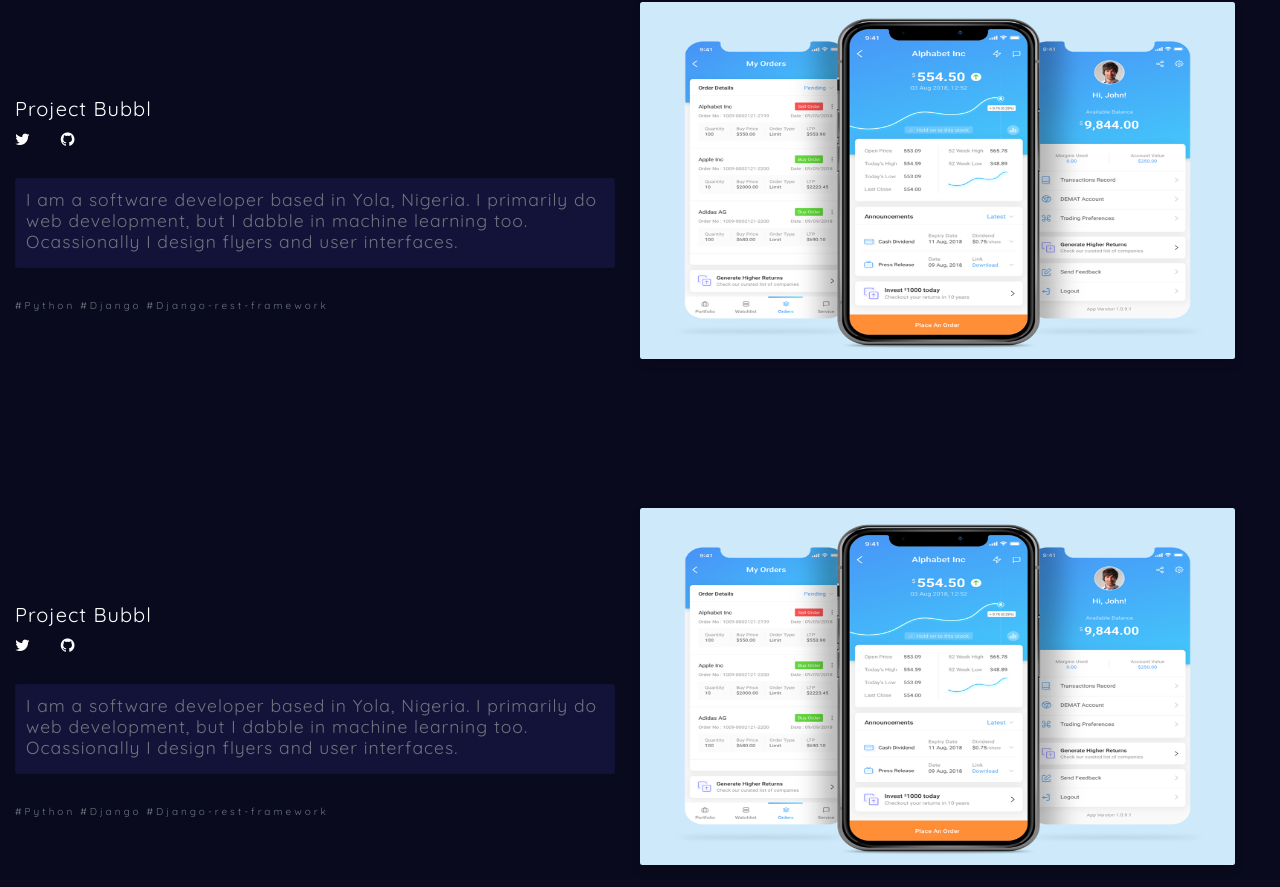
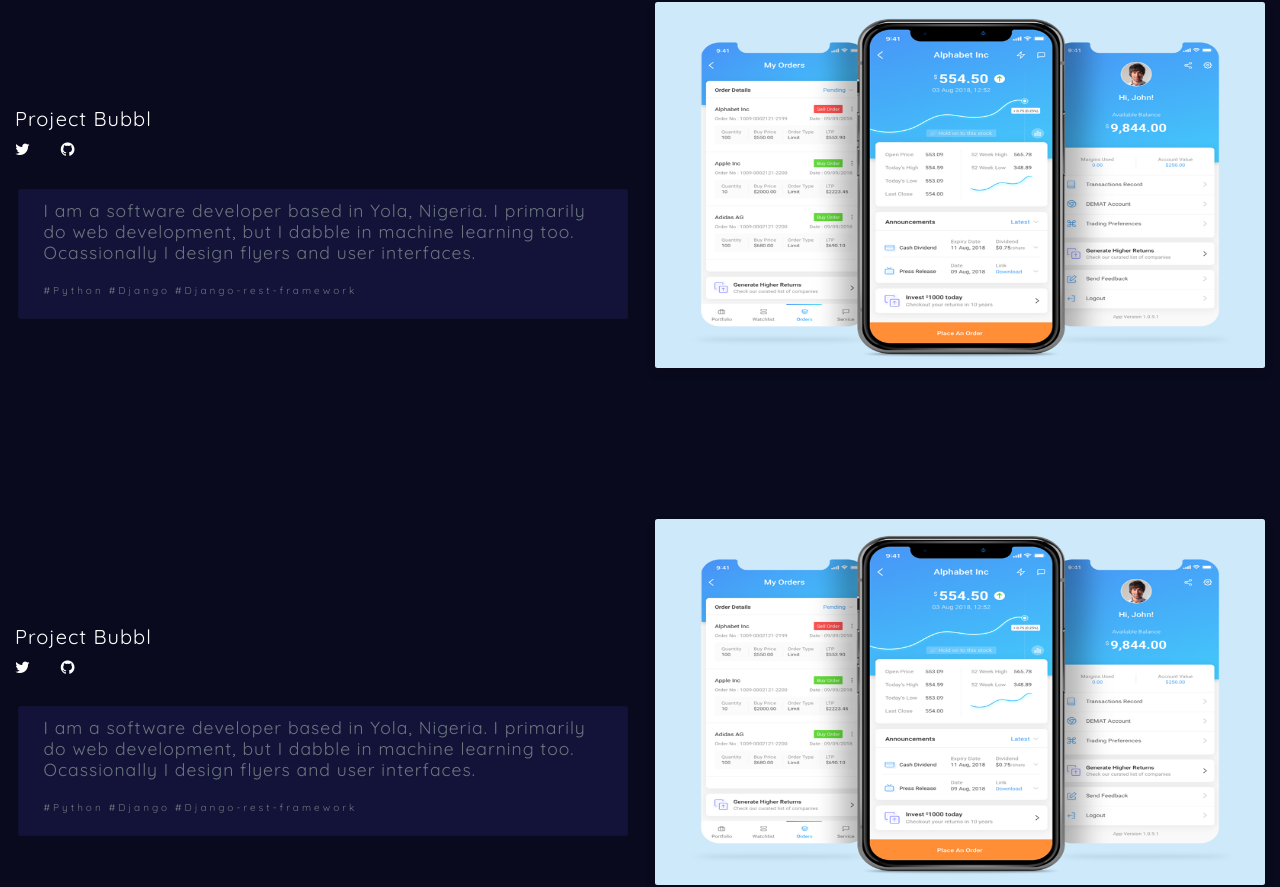
Before and after one commit to nyior/mywebsite-frontend, a Vue app: page /about in a window 1280 px wide. Shown: the part 782-1669 px from the top of the page. Built offline with nearby package versions, Linux system fonts and the light colour scheme; a web font is replaced by a local one.

Commit message:
alignment issues fixed

```diff
--- a/src/components/Navbar.vue
+++ b/src/components/Navbar.vue
@@ -31,23 +31,23 @@
 
     <div class="overlay text-center" id="myNav" onclick="closeNav()">
       <a href="javascript:void(0)" class="closebtn" onclick="closeNav()">&times;</a>
-      <ul class="overlay-content navbar-nav text-center m-0 p-0">
+      <ul class="overlay-content navbar-nav text-center">
         <li class="">
           <router-link :to="{ name: 'about' }">
             About
           </router-link>
         </li>
-        <li class="mt-4 pt-2 ">
+        <li class="mt-4  pt-2">
           <router-link :to="{ name: 'home' }">
             Home
           </router-link>
         </li>
-        <li class="nav-item mt-2" >
+        <li class="nav-item mt-4 pt-2" >
           <router-link :to="{ name: 'blog' }">
             Blog
           </router-link>
         </li>
-        <li class="mt-4 pt-2 m-0 p-0">
+        <li class="mt-4 pt-2">
           <a href="../assets/Sophia-application.pdf" download role="button" class="btn btn-lg px-4 py-2 outline-btn-nav color-blue">Resume</a>
         </li>
         <li class="mt-5 pt-5">
--- a/src/components/Project.vue
+++ b/src/components/Project.vue
@@ -2,7 +2,7 @@
 
   <div>
 
-    <div class="row h-100  w-100 mt-5">
+    <div class="row mt-5">
 
         <div class="col-12 col-md-6 pr-3 my-auto">
 			      <div>
@@ -24,17 +24,15 @@
             </div>
 
 
-            <div class="allround-shadow card p-3 mt-5 mb-5 text-left">
+            <div class="allround-shadow card row ml-1 mr-1 p-3 mt-5 mb-2 text-left">
 
+              <div class="col-12 ">
                 <h3 class="text-muted">
                 I am a software developer based in Yola, Nigeria. I primarily do web development, but I dabble in machine learning too. Ocassionally I design flyers and user interfaces.
                 </h3>
-
               </div>
 
-            <div class="row w-100 mt-3">
-
-              <div class="col-12 text-left text-muted">
+              <div class="col-12 text-left mt-4 text-muted">
 
                 <small>
                   <ul class="list-inline">
@@ -54,6 +52,7 @@
 
               </div>
 
+
             </div>
 
         </div>
@@ -63,7 +62,9 @@
         </div>
 
     </div>
+
   </div>
+
 </template>
 
 <script>
```
Lines whose indentation alone changed are shown as unchanged.
